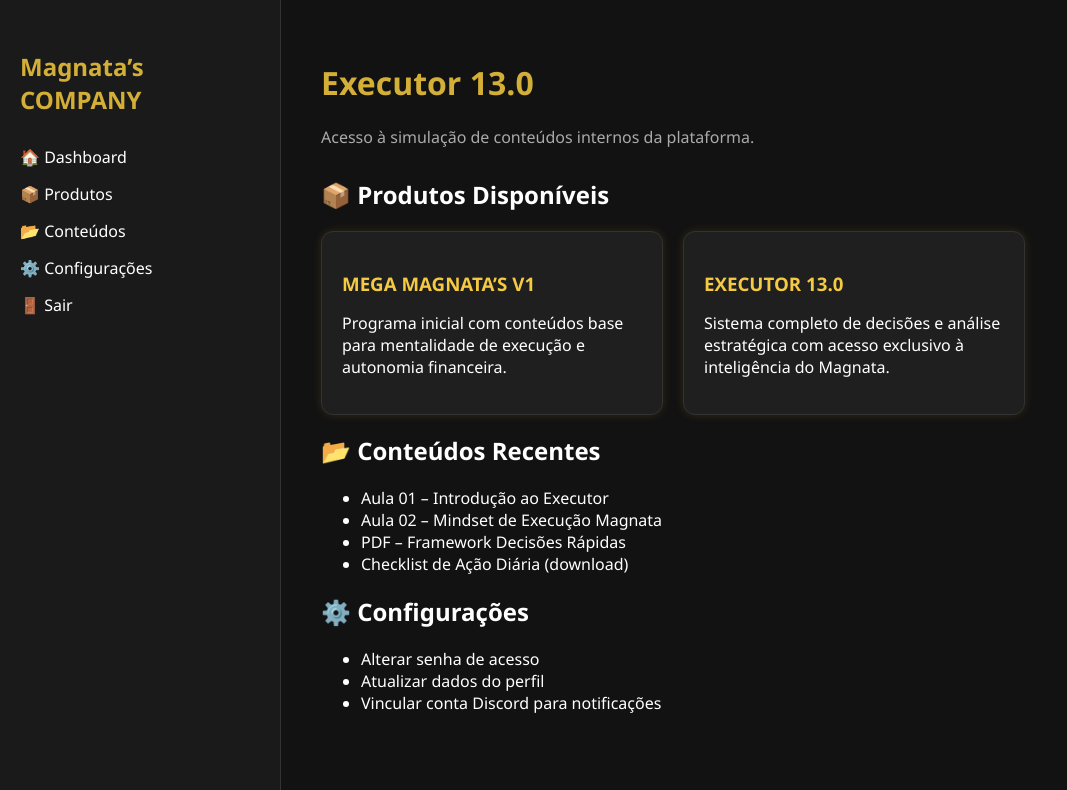
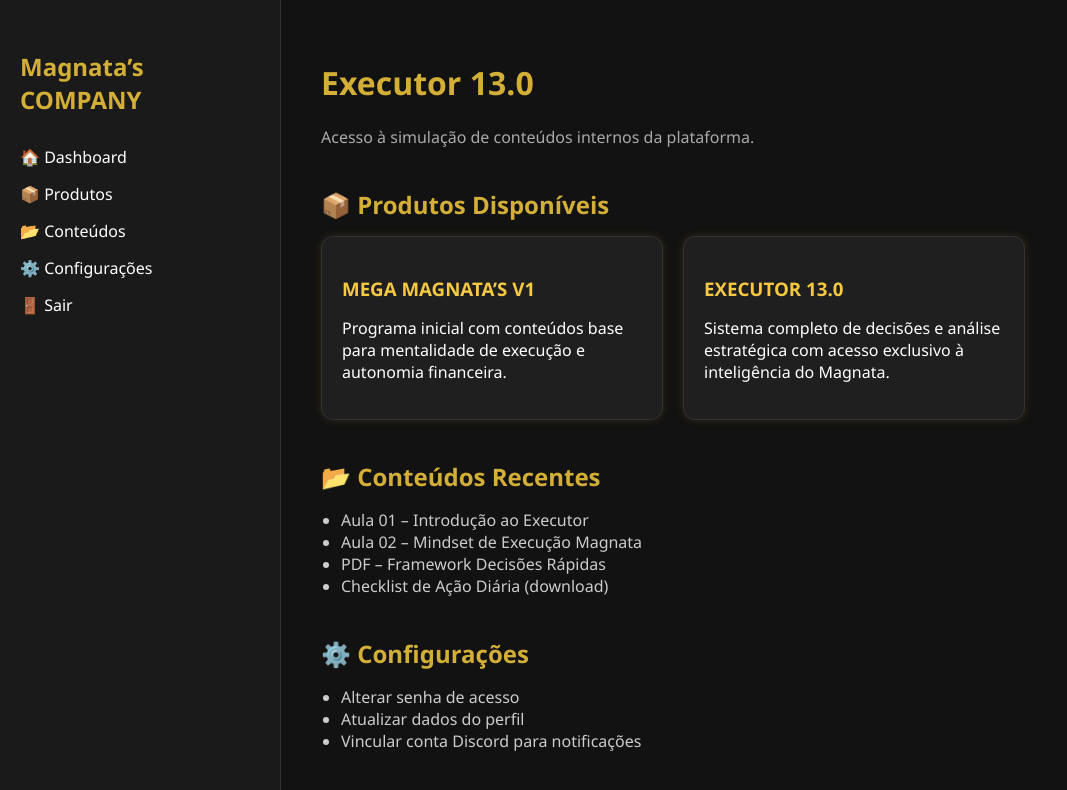
Before and after one commit to Sentarocompany/executor13-membros-demo, a React (Vite) app: page /painel in a window 1280 px wide. Shown: the top 790 px of the page, without its empty margins (0-1067 px from the left). Built offline with nearby package versions, Linux system fonts and the light colour scheme.

Commit message:
Update style.css

```diff
--- a/src/style.css
+++ b/src/style.css
@@ -1,4 +1,4 @@
-/* ========== BASE ========== */
+/* Base + Login mantidos */
 body {
   margin: 0;
   padding: 0;
@@ -6,14 +6,11 @@ body {
   background: #000;
   color: white;
 }
-
-/* ========== LOGIN ========== */
 .login-page {
   display: flex;
   height: 100vh;
   width: 100vw;
 }
-
 .login-left {
   flex: 3;
   background-color: #000;
@@ -22,7 +19,6 @@ body {
   justify-content: center;
   padding-left: 8%;
 }
-
 .login-left h1 {
   font-size: 2.8rem;
   font-weight: bold;
@@ -30,14 +26,12 @@ body {
   margin-bottom: 20px;
   line-height: 1.2;
 }
-
 .login-left p {
   font-size: 1.15rem;
   color: #cccccc;
   max-width: 80%;
   line-height: 1.7;
 }
-
 .login-right {
   flex: 2;
   background: #0f0f0f;
@@ -45,7 +39,6 @@ body {
   justify-content: center;
   align-items: center;
 }
-
 .login-box {
   width: 100%;
   max-width: 380px;
@@ -58,19 +51,16 @@ body {
   flex-direction: column;
   align-items: center;
 }
-
 .logo-premium-center {
   width: 160px;
   margin-bottom: 20px;
 }
-
 .login-box h2 {
   margin-bottom: 20px;
   color: #d4af37;
   text-align: center;
   width: 100%;
 }
-
 .login-box input {
   width: 100%;
   padding: 12px;
@@ -81,11 +71,9 @@ body {
   color: white;
   font-size: 1rem;
 }
-
 .login-box input::placeholder {
   color: #aaa;
 }
-
 .login-box button {
   width: 100%;
   padding: 12px;
@@ -97,18 +85,16 @@ body {
   cursor: pointer;
   transition: 0.3s;
 }
-
 .login-box button:hover {
   background: #f5c942;
 }
 
-/* ========== PAINEL ========== */
+/* Painel */
 .painel-wrapper {
   display: flex;
   height: 100vh;
   width: 100vw;
 }
-
 .painel-sidebar {
   width: 240px;
   background-color: #1a1a1a;
@@ -116,52 +102,43 @@ body {
   border-right: 1px solid #333;
   box-shadow: 2px 0 6px rgba(0, 0, 0, 0.3);
 }
-
 .painel-sidebar h2 {
   color: #d4af37;
   margin-bottom: 30px;
 }
-
 .painel-sidebar ul {
   list-style: none;
   padding: 0;
 }
-
 .painel-sidebar li {
   margin: 15px 0;
   font-size: 1rem;
   cursor: pointer;
   transition: color 0.3s;
 }
-
 .painel-sidebar li:hover {
   color: #f5c942;
 }
-
 .painel-main {
   flex: 1;
   padding: 40px;
   overflow-y: auto;
   background-color: #121212;
 }
-
 .painel-header h1 {
   font-size: 2rem;
   color: #d4af37;
 }
-
 .painel-header p {
   color: #aaa;
   margin-top: 5px;
   margin-bottom: 30px;
 }
-
 .painel-cards {
   display: flex;
   flex-wrap: wrap;
   gap: 20px;
 }
-
 .painel-card {
   background-color: #1f1f1f;
   padding: 20px;
@@ -172,8 +149,22 @@ body {
   border: 1px solid #333;
   box-shadow: 0 0 10px rgba(212, 175, 55, 0.15);
 }
-
 .painel-card h3 {
   color: #f5c942;
   margin-bottom: 10px;
 }
+
+.painel-bloco {
+  margin-top: 40px;
+}
+
+.painel-bloco h2 {
+  color: #d4af37;
+  margin-bottom: 15px;
+}
+
+.painel-lista {
+  list-style: disc;
+  padding-left: 20px;
+  color: #ccc;
+}
```
